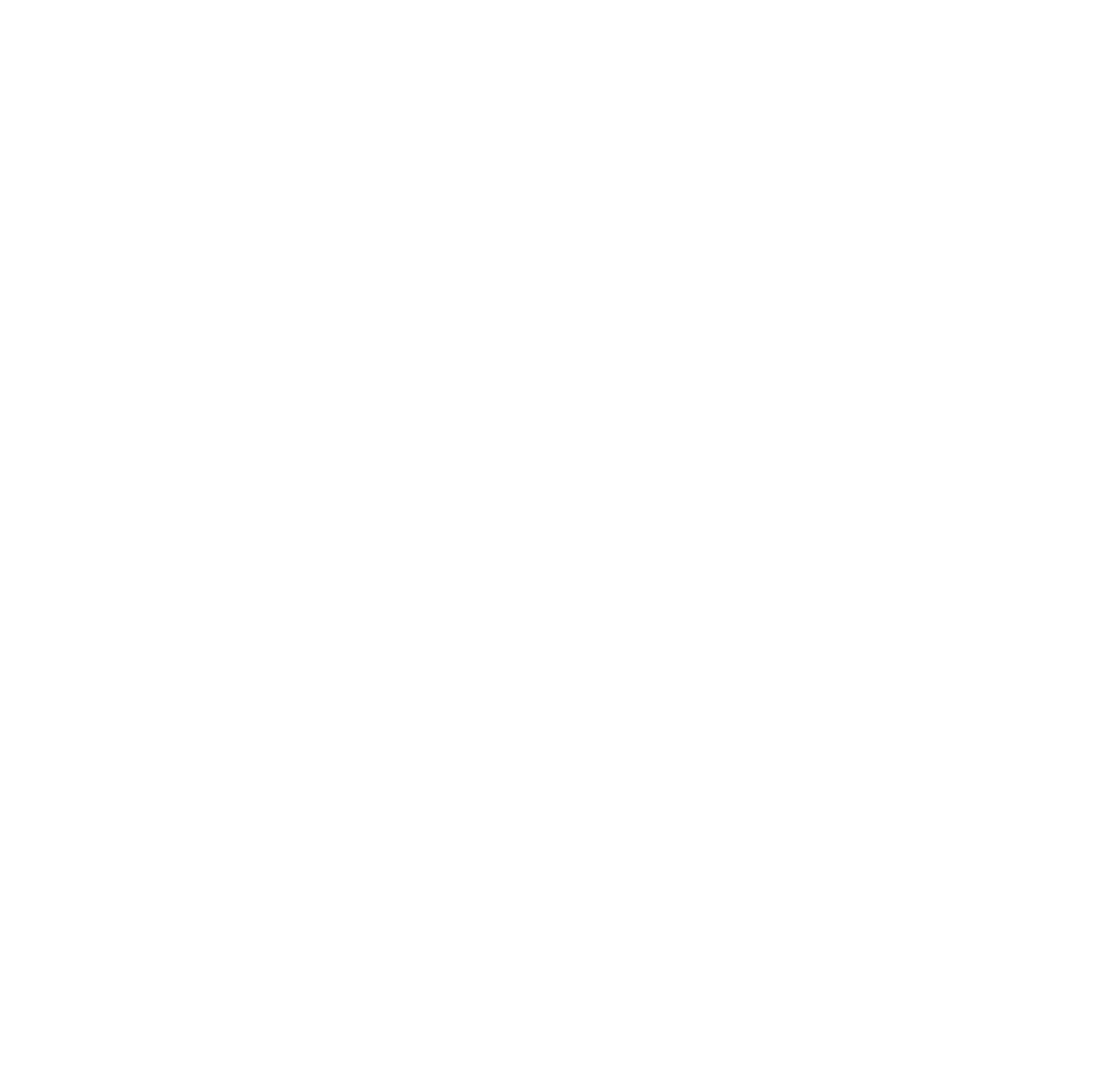
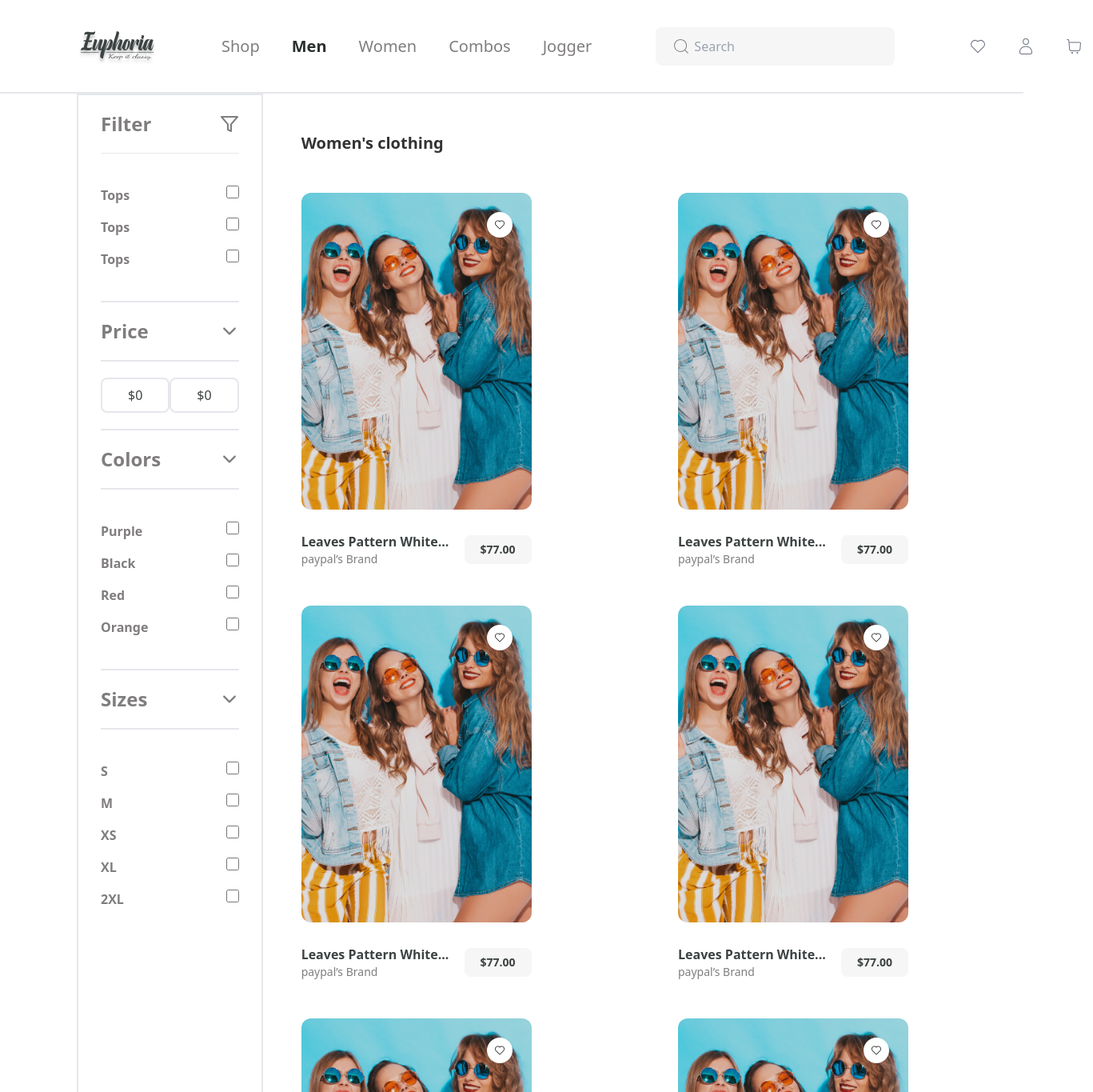
Before and after one commit to kimvantoan/clothing-store, a React (Vite) app in the folder client/: page /men in a window 1280 px wide. Before the commit this address had no page. Shown: the top 1365 px of the page at 80% size, 1367 px wide, since content can reach past the window. Before the commit the page ends 800 px from the top, so only its background shows below. Built offline with nearby package versions, Linux system fonts and the light colour scheme.

Commit message:
feat: create product list and improve UI header

```diff
--- a/client/src/App.jsx
+++ b/client/src/App.jsx
@@ -4,6 +4,10 @@ import Home from './pages/Home'
 import SignIn from './pages/SignIn'
 import SignUp from './pages/SignUp'
 import NewPassword from './pages/NewPassword'
+import ProductList from './pages/ProductList'
+import Cart from './pages/Cart'
+import Wishlist from './pages/Wishlist'
+import Account from './pages/Account'
 
 const App = () => {
   return (
@@ -13,6 +17,11 @@ const App = () => {
         <Route path='/signin' element={<SignIn/>}/>
         <Route path='/signup' element={<SignUp/>}/>
         <Route path='/newpassword' element={<NewPassword/>}/>
+        <Route path='/men' element={<ProductList/>}/>
+        <Route path='/women' element={<ProductList/>}/>
+        <Route path='/cart' element={<Cart/>}/>
+        <Route path='/wishlist' element={<Wishlist/>}/>
+        <Route path='/account' element={<Account/>}/>
       </Routes>
     </div>
   )
--- /dev/null
+++ b/client/src/components/CategoryItem.jsx
@@ -0,0 +1,16 @@
+import React from "react";
+
+const CategoryItem = () => {
+  return (
+    <div>
+      <img
+        className="w-64 h-80 rounded-xl overflow-hidden "
+        src="images/signin.png"
+        alt=""
+      />
+      <p className="font-bold text-xl text-#3C4242 mt-4">Leaves Pattern White...</p>
+    </div>
+  );
+};
+
+export default CategoryItem;
--- a/client/src/components/Header.jsx
+++ b/client/src/components/Header.jsx
@@ -1,54 +1,46 @@
-import React, { useState } from "react";
+import React from "react";
 import { CiSearch, CiUser, CiHeart, CiShoppingCart } from "react-icons/ci";
+import { NavLink } from "react-router-dom";
 const Header = () => {
-  const [cur, setCur] = useState("Shop");
-  console.log(cur);
   return (
     <div className="flex justify-between items-center px-24 py-8 gap-20  border-b-2">
       <img src="images/logo.png" alt="" />
 
-      <ul className="flex gap-10 text-xl font-medium text-#807D7E">
-        <li
-          onClick={() => setCur("Shop")}
-          className={`${
-            cur === "Shop" ? "text-#3C4242 font-bold" : ""
-          } cursor-pointer`}
+      <div className="flex gap-10 text-xl font-medium text-#807D7E">
+        <NavLink
+          to={"/"}
+          className={({ isActive }) => {
+            return (
+              "cursor-pointer" + (isActive ? " text-#2A2F2F font-bold" : "")
+            );
+          }}
         >
           Shop
-        </li>
-        <li
-          onClick={() => setCur("Men")}
-          className={`${
-            cur === "Men" ? "text-#3C4242 font-bold" : ""
-          } cursor-pointer`}
+        </NavLink>
+
+        <NavLink
+          to={"/men"}
+          className={({ isActive }) => {
+            return (
+              "cursor-pointer" + (isActive ? " text-#2A2F2F font-bold" : "")
+            );
+          }}
         >
           Men
-        </li>
-        <li
-          onClick={() => setCur("Women")}
-          className={`${
-            cur === "Women" ? "text-#3C4242 font-bold" : ""
-          } cursor-pointer`}
+        </NavLink>
+        <NavLink
+          to={"/women"}
+          className={({ isActive }) => {
+            return (
+              "cursor-pointer" + (isActive ? " text-#2A2F2F  font-bold" : "")
+            );
+          }}
         >
           Women
-        </li>
-        <li
-          onClick={() => setCur("Combos")}
-          className={`${
-            cur === "Combos" ? "text-black font-bold" : ""
-          } cursor-pointer`}
-        >
-          Combos
-        </li>
-        <li
-          onClick={() => setCur("Jogger")}
-          className={`${
-            cur === "Jogger" ? "text-black font-bold" : ""
-          } cursor-pointer`}
-        >
-          Jogger
-        </li>
-      </ul>
+        </NavLink>
+        <NavLink className={`cursor-pointer`}>Combos</NavLink>
+        <NavLink className={`cursor-pointer`}>Jogger</NavLink>
+      </div>
 
       <div className="flex py-3 px-5 gap-1 bg-#F6F6F6 rounded-lg ">
         <CiSearch className="w-6 h-6 text-#807D7E cursor-pointer" />
@@ -60,38 +52,42 @@ const Header = () => {
       </div>
 
       <div className="flex gap-3">
-        <div
-          onClick={() => setCur("Heart")}
-          className={` cursor-pointer p-3  rounded-lg ${
-            cur === "Heart" ? "bg-#8A33FD text-gray-500" : "bg-#F6F6F6"
-          }`}
+        <NavLink
+          to={"/account"}
+          className={({ isActive }) => {
+            return (
+              "cursor-pointer p-3  rounded-lg  text-gray-500" +
+              (isActive ? " bg-#8A33FD text-white" : "")
+            );
+          }}
         >
-          <CiHeart
-            className={`w-6 h-6  ${cur === "Heart" ? " text-white" : ""}`}
-          />
-        </div>
-        <div
-          onClick={() => setCur("User")}
-          className={` cursor-pointer p-3  rounded-lg ${
-            cur === "User" ? "bg-#8A33FD text-gray-500" : "bg-#F6F6F6"
-          }`}
+          <CiHeart className={`w-6 h-6`} />
+        </NavLink>
+        <NavLink
+          to={"/wishlist"}
+          className={({ isActive }) => {
+            return (
+              "cursor-pointer p-3  rounded-lg  text-gray-500" +
+              (isActive ? " bg-#8A33FD text-white" : "")
+            );
+          }}
         >
-          <CiUser
-            className={`w-6 h-6  ${cur === "User" ? " text-white" : ""}`}
-          />
-        </div>
-        <div
-          onClick={() => setCur("ShoppingCart")}
-          className={` cursor-pointer p-3  rounded-lg ${
-            cur === "ShoppingCart" ? "bg-#8A33FD text-gray-500" : "bg-#F6F6F6"
-          }`}
+          <CiUser className={`w-6 h-6  `} />
+        </NavLink>
+        <NavLink
+          to={"/cart"}
+          className={({ isActive }) => {
+            return (
+              "cursor-pointer p-3  rounded-lg  text-gray-500" +
+              (isActive ? " bg-#8A33FD text-white" : "")
+            );
+          }}
         >
           <CiShoppingCart
-            className={`w-6 h-6  ${
-              cur === "ShoppingCart" ? " text-white" : ""
+            className={`w-6 h-6
             }`}
           />
-        </div>
+        </NavLink>
       </div>
     </div>
   );
--- /dev/null
+++ b/client/src/components/ProductItem.jsx
@@ -0,0 +1,24 @@
+import React from "react";
+import { CiHeart } from "react-icons/ci";
+
+const ProductItem = () => {
+  return (
+    <div className="inline-block">
+      <div className="relative rounded-xl overflow-hidden w-72 mb-7">
+        <div className="absolute  p-2 bg-white rounded-full top-6 right-6">
+          <CiHeart />
+        </div>
+        <img src="images/signin.png" alt="" />
+      </div>
+      <div className="flex justify-between items-center ">
+        <div >
+          <p className="font-semibold text-#3C4242">Leaves Pattern White...</p>
+          <p className="font-medium text-sm text-#807D7E">paypal’s Brand</p>
+        </div>
+        <div className="px-5 py-2 font-bold text-sm text-#3C4242 bg-#F6F6F6 rounded-lg">$77.00</div>
+      </div>
+    </div>
+  );
+};
+
+export default ProductItem;
--- /dev/null
+++ b/client/src/pages/Account.jsx
@@ -0,0 +1,12 @@
+import React from 'react'
+import Layout from '../components/Layout'
+
+const Account = () => {
+  return (
+    <Layout>
+    <div>Account</div>
+    </Layout>
+  )
+}
+
+export default Account
--- /dev/null
+++ b/client/src/pages/Cart.jsx
@@ -0,0 +1,12 @@
+import React from 'react'
+import Layout from '../components/Layout'
+
+const Cart = () => {
+  return (
+    <Layout>
+    <div>Cart</div>
+    </Layout>
+  )
+}
+
+export default Cart
--- /dev/null
+++ b/client/src/pages/ProductList.jsx
@@ -0,0 +1,123 @@
+import React from "react";
+import { FiFilter } from "react-icons/fi";
+import { IoIosArrowDown } from "react-icons/io";
+import ProductItem from '../components/ProductItem'
+import Layout from "../components/Layout";
+const ProductList = () => {
+  return (
+    <Layout>
+    <div className="flex mx-24">
+      <div className="px-7 border-2 max-w-72">
+        <div className="flex py-5 items-center justify-between  text-#807D7E  text-2xl">
+          <h2 className="font-semibold ">Filter</h2>
+          <FiFilter />
+        </div>
+
+        <hr />
+
+        <div>
+          <ul className="flex flex-col gap-4 font-semibold text-#807D7E py-10">
+            <li className="flex justify-between">
+              <span>Tops</span>
+              <input className="w-4 h-4" type="checkbox" />
+            </li>
+            <li className="flex justify-between">
+              <span>Tops</span>
+              <input className="w-4 h-4" type="checkbox" />
+            </li>
+            <li className="flex justify-between">
+              <span>Tops</span>
+              <input className="w-4 h-4" type="checkbox" />
+            </li>
+          </ul>
+        </div>
+
+        <div className="flex py-5 items-center border-y-2 justify-between border-y-1  text-#807D7E  text-2xl">
+          <h2 className="font-semibold ">Price</h2>
+          <IoIosArrowDown />
+        </div>
+
+        <div className="flex justify-evenly py-5">
+          <div className="font-medium text-#3C4242 px-8 py-2 border-2 rounded-lg">
+            <span>$</span>
+            <span>0</span>
+          </div>
+          <div className="font-medium text-#3C4242 px-8 py-2 border-2 rounded-lg">
+            <span>$</span>
+            <span>0</span>
+          </div>
+        </div>
+
+        <div className="flex py-5 items-center border-y-2 justify-between border-y-1  text-#807D7E  text-2xl">
+          <h2 className="font-semibold ">Colors</h2>
+          <IoIosArrowDown />
+        </div>
+
+        <ul className="flex flex-col gap-4 font-semibold text-#807D7E py-10">
+          <li className="flex justify-between">
+            <span>Purple</span>
+            <input className="w-4 h-4" type="checkbox" />
+          </li>
+          <li className="flex  justify-between">
+            <span>Black</span>
+            <input className="w-4 h-4" type="checkbox" />
+          </li>
+          <li className="flex  justify-between">
+            <span>Red</span>
+            <input className="w-4 h-4" type="checkbox" />
+          </li>
+          <li className="flex  justify-between">
+            <span>Orange</span>
+            <input className="w-4 h-4" type="checkbox" />
+          </li>
+        </ul>
+
+        <div className="flex py-5 items-center border-y-2 justify-between border-y-1  text-#807D7E  text-2xl">
+          <h2 className="font-semibold ">Sizes</h2>
+          <IoIosArrowDown />
+        </div>
+
+        <ul className="flex flex-col gap-4 font-semibold text-#807D7E py-10">
+          <li className="flex justify-between">
+            <span>S</span>
+            <input className="w-4 h-4" type="checkbox" />
+          </li>
+          <li className="flex  justify-between">
+            <span>M</span>
+            <input className="w-4 h-4" type="checkbox" />
+          </li>
+          <li className="flex  justify-between">
+            <span>XS</span>
+            <input className="w-4 h-4" type="checkbox" />
+          </li>
+          <li className="flex  justify-between">
+            <span>XL</span>
+            <input className="w-4 h-4" type="checkbox" />
+          </li>
+          <li className="flex  justify-between">
+            <span>2XL</span>
+            <input className="w-4 h-4" type="checkbox" />
+          </li>
+        </ul>
+      </div>
+
+      <div className="p-12 w-full ">
+        <h2 className="font-semibold text-xl text-#333333 mb-12">Women's clothing</h2>
+        <div className="flex gap-y-12 flex-wrap justify-between">
+            <ProductItem/>
+            <ProductItem/>
+            <ProductItem/>
+            <ProductItem/>
+            <ProductItem/>
+            <ProductItem/>
+            <ProductItem/>
+            <ProductItem/>
+            <ProductItem/>
+        </div>
+      </div>
+    </div>
+    </Layout>
+  );
+};
+
+export default ProductList;
--- /dev/null
+++ b/client/src/pages/Wishlist.jsx
@@ -0,0 +1,12 @@
+import React from 'react'
+import Layout from '../components/Layout'
+
+const Wishlist = () => {
+  return (
+    <Layout>
+    <div>Wishlist</div>
+    </Layout>
+  )
+}
+
+export default Wishlist
--- a/client/tailwind.config.js
+++ b/client/tailwind.config.js
@@ -6,10 +6,13 @@ export default {
     extend: {
       colors:{
         '#8A33FD':'#8A33FD',
+        '#8A8989':'#8A8989',
         '#807D7E':'#807D7E',
         '#F6F6F6':'#F6F6F6',
         '#2A2F2F':'#2A2F2F',
         '#333333':'#333333',
+        '#BEBCBD':'#BEBCBD',
+        '#EDEEF2':'#EDEEF2',
         '#3C4242':'#3C4242'
       }
     },
```
Also changed, not shown: client/src/components/CategoryDisplay.jsx (added, +20 -0 lines), client/src/pages/Home.jsx (+9 -8 lines), client/public/images/product.png (added).
